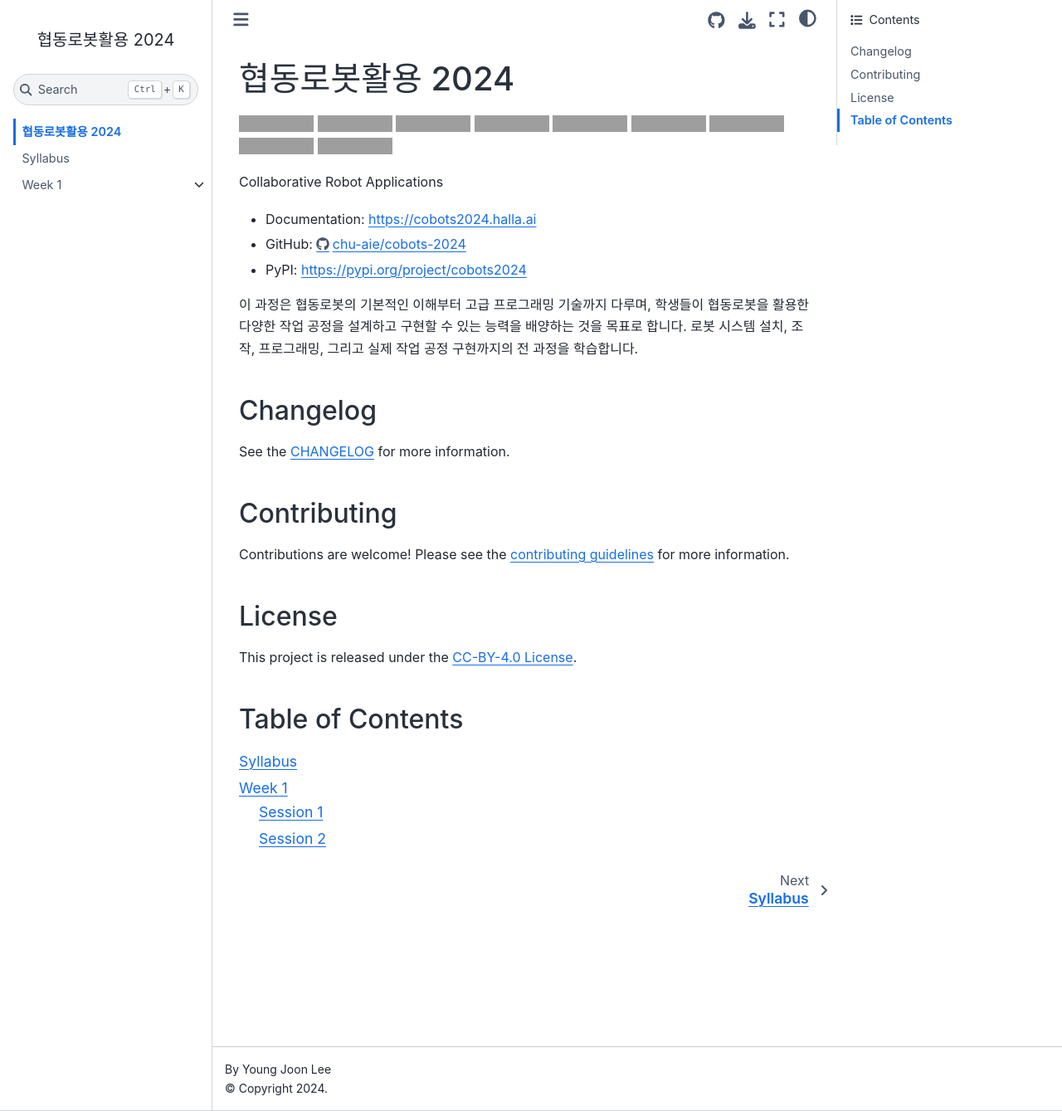
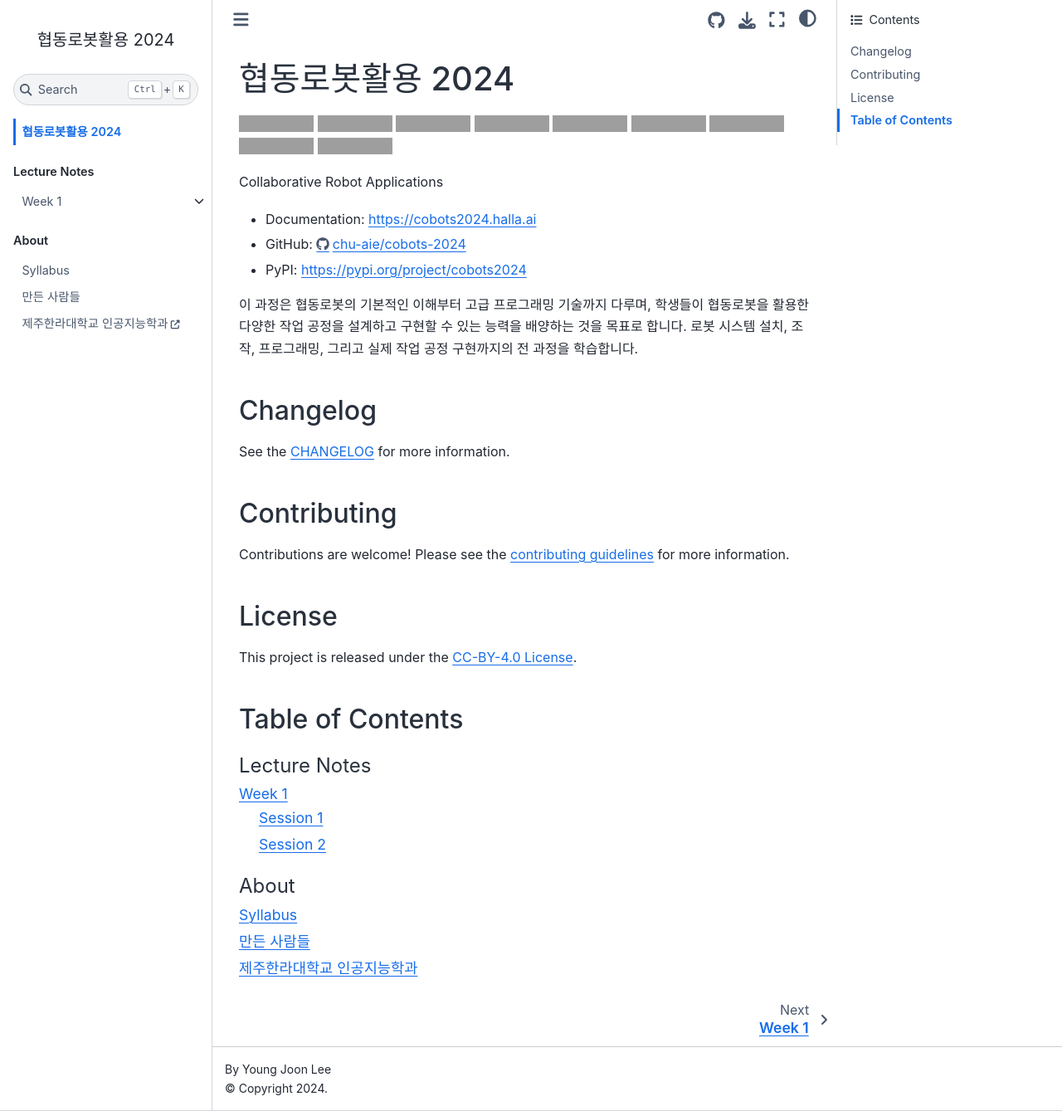
Before and after one commit to entelecheia/cobots-2024, a Jupyter Book: the page built from book/index.md, in a window 1280 px wide and 1339 px high, cut to the strip 0-1339 px from the top of the window. Shown: the whole strip at 83% size. Built offline with Jupyter Book 1.0.4 settings and Sphinx 7.4.7 and the Sphinx Book theme 1.1.4, drawn with Linux system fonts in a browser that asks for light colours; grey boxes are pictures that could not be loaded.

Commit message:
feat(book/about): add new images and index page for about section

````diff
--- a/book/_toc.yml
+++ b/book/_toc.yml
@@ -3,9 +3,16 @@
 
 format: jb-book
 root: index
-chapters:
-  - file: syllabus/index
-  - file: week01/index
-    sections:
-      - file: week01/session1
-      - file: week01/session2
+parts:
+  - caption: Lecture Notes
+    chapters:
+      - file: week01/index
+        sections:
+          - file: week01/session1
+          - file: week01/session2
+  - caption: About
+    chapters:
+      - file: syllabus/index
+      - file: about/index
+      - url: https://halla.ai
+        title: 제주한라대학교 인공지능학과
--- /dev/null
+++ b/book/about/index.md
@@ -0,0 +1,33 @@
+# 만든 사람들
+
+본 강의는 제주한라대학교 인공지능학과 이영준 교수가 직접 강의하고, 학부생들이 직접 참여하여 만들어졌습니다. 강의를 듣는 학생들은 강의를 듣는 것뿐만 아니라, 강의를 만드는 과정에 직접 참여하게 됩니다. 이를 통해 학생들은 강의를 듣는 것뿐만 아니라, 강의를 만드는 과정을 통해 실제로 배우고, 실제로 경험하게 됩니다.
+
+## Instructor
+
+### 이영준
+
+```{image} images/yjlee.jpeg
+:width: 100
+:align: left
+```
+
+- 전공: 경영학(박사), 경제학(석사), 정보산업공학(학사)
+- 관심분야: 인공지능, 자연어처리, Generative AI, Multimodal AI, Robotics, Sustainability
+- 주요담당분야: 자연어처리, 생성형 AI, 빅데이터, DevOps & MLOps
+- 연락처: 064)741-6532
+- E-Mail: [yj.lee@chu.ac.kr](mailto:yj.lee@chu.ac.kr)
+- 학위:
+  - 연세대학교 컴퓨터과학 학사
+  - 연세대학교 경제학 석사
+  - 연세대학교 경영학 박사
+- 경력:
+  - 현) 제주한라대학교 혁신추진단장
+  - 현) 자연어연구센터 센터장
+  - 전) 스탠포드대학교 방문연구원
+  - 전) KB증권 계량분석팀장
+  - 전) 에프앤가이드 R&D팀장
+- 🏠: [entelecheia.me](https://entelecheia.me)
+
+## Teaching Assistants
+
+## Students
````
Also changed, not shown: book/about/images/yjlee.jpeg (added), 1 other file.
